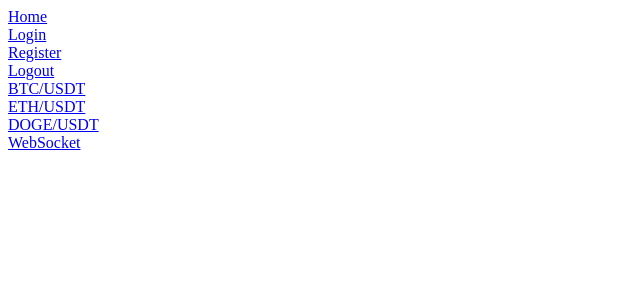
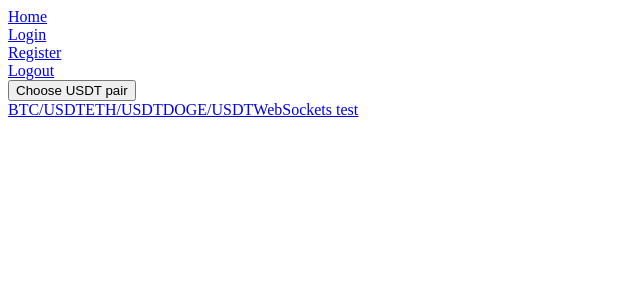
Before and after one commit to CryptoPH-Xyz/Binance-API, a Next.js app: page / in a window 1280 px wide. Shown: the top 300 px of the page, without its empty margins (0-640 px from the left). Built offline with nearby package versions, Linux system fonts and the light colour scheme.

Commit message:
added functional dropdown button

```diff
--- /dev/null
+++ b/components/Dropdown.js
@@ -0,0 +1,101 @@
+import React from "react";
+import { createPopper } from "@popperjs/core";
+import Link from 'next/link';
+
+const Dropdown = ({ color }) => {
+  // dropdown props
+  const [dropdownPopoverShow, setDropdownPopoverShow] = React.useState(false);
+  const btnDropdownRef = React.createRef();
+  const popoverDropdownRef = React.createRef();
+  const openDropdownPopover = () => {
+    createPopper(btnDropdownRef.current, popoverDropdownRef.current, {
+      placement: "bottom-start"
+    });
+    setDropdownPopoverShow(true);
+  };
+  const closeDropdownPopover = () => {
+    setDropdownPopoverShow(false);
+  };
+  // bg colors
+  let bgColor;
+  color === "bg-blueGray-700"
+    ? (bgColor = "bg-blueGray-700")
+    : (bgColor = "bg-" + color + "-500");
+  return (
+    <>
+      <div className="flex flex-wrap">
+        <div className="w-full sm:w-6/12 md:w-4/12 px-4">
+          <div className="relative inline-flex align-middle w-full mt-3">
+            <button
+              className={
+                "bg-gray-900 text-white text-l px-2 py-2 rounded-lg shadow hover:shadow-lg outline-none focus:outline-none mr-1 mb-1 ease-linear transition-all duration-150 "
+            }
+              type="button"
+              ref={btnDropdownRef}
+              onClick={() => {
+                dropdownPopoverShow
+                  ? closeDropdownPopover()
+                  : openDropdownPopover();
+              }}
+            >
+              {color === "white" ? "Choose USDT pair" : color + " Dropdown"}
+            </button>
+            <div
+              ref={popoverDropdownRef}
+              className={
+                (dropdownPopoverShow ? "block " : "hidden ") +
+                "text-base z-50 float-left py-2 list-none text-left rounded  shadow-lg mt-1"
+              }
+              style={{ minWidth: "12rem" }}
+            >
+              <a
+                href="#pablo"
+                className={
+                  "text-sm py-2 px-4 font-normal block w-full whitespace-nowrap bg-gray-900 text-white hover:text-blue-500 "
+                }
+                onClick={e => e.preventDefault()}
+              >
+                <Link href='/BTCpage'>BTC/USDT</Link>
+              </a>
+              <a
+                href="#pablo"
+                className={
+                  "text-sm py-2 px-4 font-normal block w-full whitespace-nowrap bg-gray-900 text-white hover:text-blue-500 "
+                }
+                onClick={e => e.preventDefault()}
+              >
+                <Link href='/ETHpage'>ETH/USDT</Link>
+              </a>
+              <a
+                href="#pablo"
+                className={
+                  "text-sm py-2 px-4 font-normal block w-full whitespace-nowrap bg-gray-900 text-white hover:text-blue-500 "
+                }
+                onClick={e => e.preventDefault()}
+              >
+                <Link href='/DOGEpage'>DOGE/USDT</Link>
+              </a>
+              <a
+                href="#pablo"
+                className={
+                  "text-sm py-2 px-4 font-normal block w-full whitespace-nowrap bg-gray-900 text-white hover:text-blue-500"
+                }
+                onClick={e => e.preventDefault()}
+              >
+                <Link href='/BTCpage/socketpage'>WebSockets test</Link>
+              </a>
+            </div>
+          </div>
+        </div>
+      </div>
+    </>
+  );
+};
+
+export default function DropdownRender() {
+  return (
+    <>
+      <Dropdown color="white" />
+    </>
+  );
+}
--- a/package.json
+++ b/package.json
@@ -9,6 +9,7 @@
   },
   "dependencies": {
     "@auth0/nextjs-auth0": "^1.3.0",
+    "@popperjs/core": "2.9.1",
     "axios": "^0.21.1",
     "lightweight-charts": "^3.3.0",
     "next": "10.2.0",
--- a/pages/index.js
+++ b/pages/index.js
@@ -1,5 +1,6 @@
 import Head from 'next/head';
 import Link from 'next/link';
+import DropdownRender from '../components/Dropdown';
 
 export default function Home() {
   return (
@@ -7,13 +8,7 @@ export default function Home() {
       <Head>
         <title>My Project</title>
       </Head>
-
-      <div className="flex flex col">
-                <div className="ml-8 text-l hover:text-blue-500"><Link href='/BTCpage'>BTC/USDT</Link></div>
-                <div className="ml-8 text-l hover:text-blue-500"><Link href='/ETHpage'>ETH/USDT</Link></div>
-                <div className="ml-8 text-l hover:text-blue-500"><Link href='/DOGEpage'>DOGE/USDT</Link></div>
-                <div className="ml-8 text-l hover:text-blue-500"><Link href='/BTCpage/socketpage'>WebSocket</Link></div>
-      </div>
+      <DropdownRender />
     </>
   )
 }
```
Also changed, not shown: components/kline.js (+3 -9 lines), pages/BTCpage/index.js (+2 -7 lines), pages/BTCpage/socketpage.js (+5 -9 lines), pages/DOGEpage/index.js (+6 -10 lines), pages/ETHpage/index.js (+5 -9 lines), 2 other files (tests, documents, lock files or other folders).
